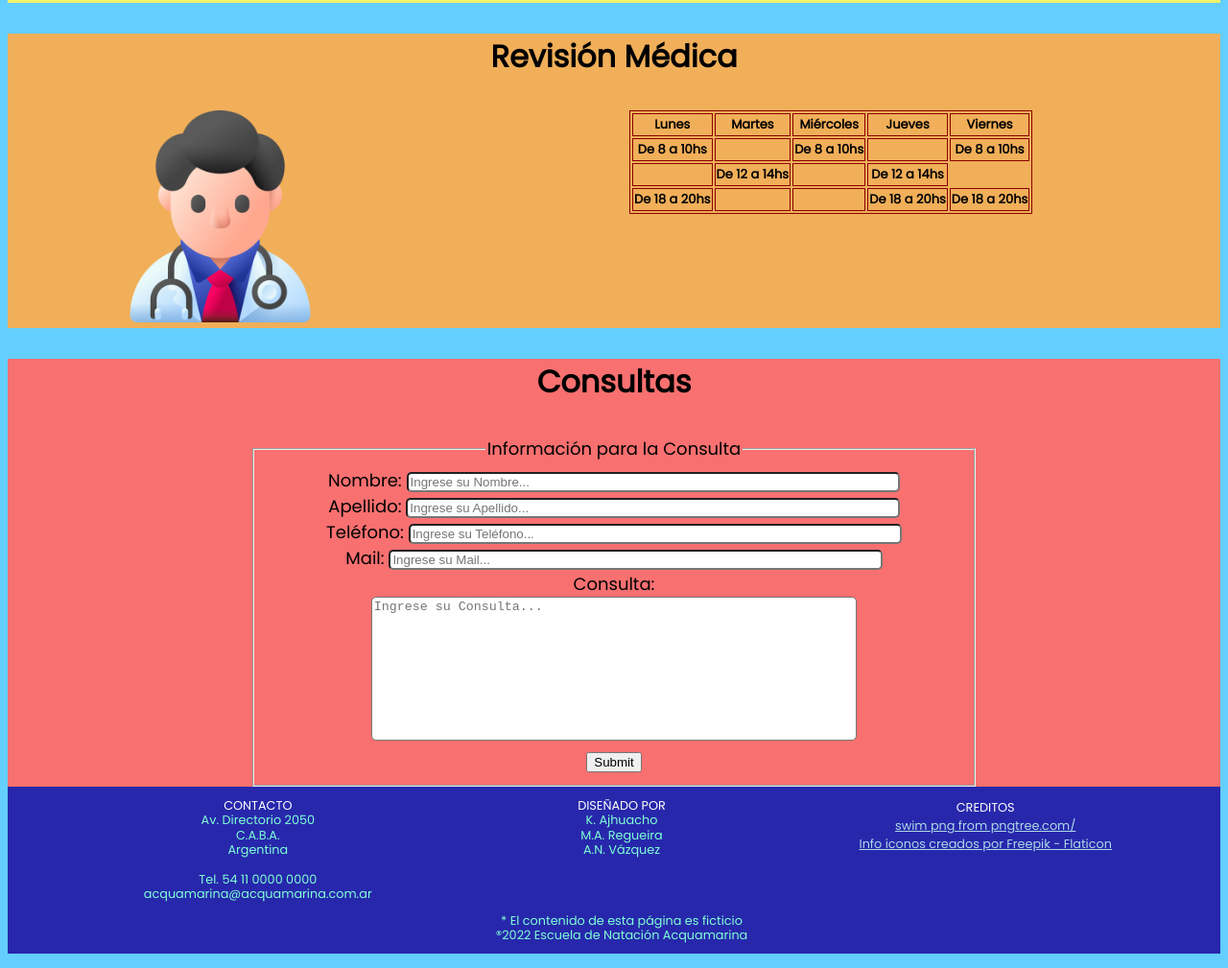
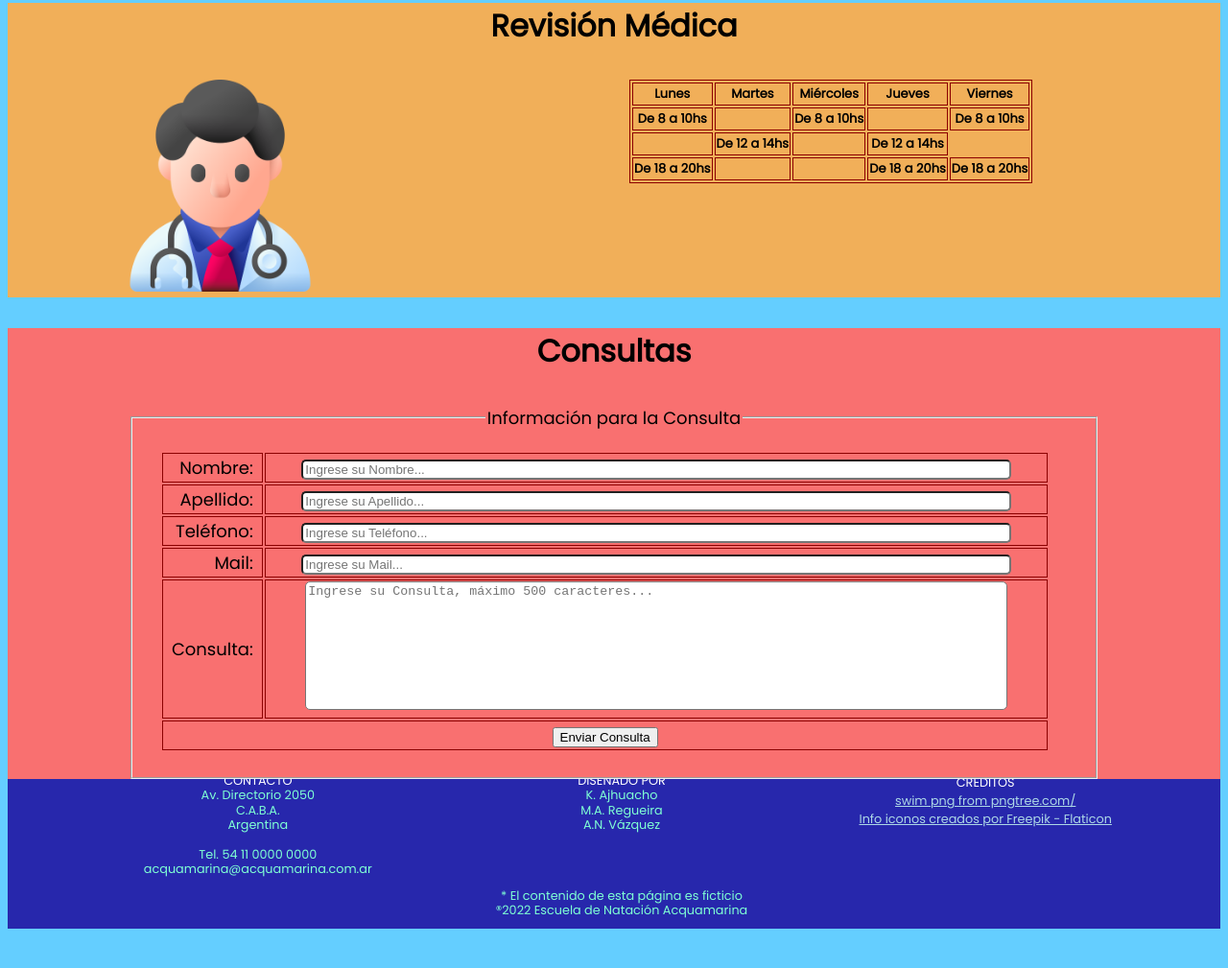
Before and after one commit to kariajh/Escuela-de-natacion, a plain HTML site: page novedades.html in a window 1280 px wide. Shown: the part 1350-2359 px from the top of the page at 96% size. After the commit the page ends 2333 px from the top, so only its background shows below. Drawn offline with Linux system fonts and the light colour scheme; a web font is replaced by a local one.

Commit message:
Validaciones JS

```diff
--- a/css/estilosEncabezado.css
+++ b/css/estilosEncabezado.css
@@ -78,3 +78,22 @@ nav a:hover{
     /* height: 100%; */
     height: 11rem;
 }
+
+/* Celulares */
+@media only screen and (max-width: 450px) {
+    .encabezado-contenedor {
+        margin: 2px;
+    }
+    .encabezado-logo .img {
+        image-resolution: 32;
+    }
+    .encabezado-nombre {
+        font-size: 30px;
+        line-height: 1em;
+        padding: 0.1rem;
+    }
+    .encabezado-redsoc {
+        display: inline;
+        margin-right: 0.1em;
+    }
+    }
--- a/css/estilosNovedades.css
+++ b/css/estilosNovedades.css
@@ -8,7 +8,7 @@ body{
     text-align: center;
     font-size: large;
     border: 5%;
-    top: 9em;
+    top: 10em;
 }
 .articulo1 {
     background-color:beige;
@@ -24,9 +24,6 @@ body{
     background-color: rgb(241, 175, 89);
     font-size: small;
 }
-.articulo5 {
-    background-color: rgb(249, 112, 112);
-}
 h1 {
     font-size:xx-large;
 }
@@ -34,7 +31,7 @@ h2 {
     font-size: large;
     color: red;
     text-align: auto;
-    margin: 25px;
+    /* margin: 25px; */
 }
 span {
     font-weight: bold;
@@ -59,28 +56,52 @@ span {
     margin: auto auto 5px;
 }
 table {
-    margin: 15px
+    margin: 15px;
+}
+
+/* Contacto */
+
+.articulo5 {
+    background-color: rgb(249, 112, 112);
+}
+.articulo5 .etiqueta {
+    text-align: right;
+    width: 2em;
 }
 form {
     width: auto;
-    margin: 5px 20%;
+    margin: 0.5em 10%;
+}
+form table {
+    width: 95%;
+    /* margin: 0.5em; */
 }
 /* legend {
     margin: 5px 10px;
 } */
-input:focus,textarea:focus {
-    border: 1px solid violet;
-    background-color: rgb(219, 79, 241);
-    color: white;
+form .etiqueta {
+    padding: 0 0.5em;
 }
+
 input[type=text],input[type=email],input[type=tel]{
-    width: 70%;
+    width: 90%;
     border-radius: 5px;
+    align-items: left;
 }
 textarea {
-    width: 70%;
-    height: 150px;
+    width: 90%;
+    height: 10em;
     border-radius: 5px;
     resize: none;
     box-sizing: border-box;
+    margin: 0.2 0.5em;
 }
+input:focus,textarea:focus {
+    border: 1px solid violet;
+    background-color: rgb(100, 29, 111);
+    color: white;
+}
+/* Celulares */
+@media only screen and (max-width: 450px) {
+
+}
--- a/js/novedades.js
+++ b/js/novedades.js
@@ -0,0 +1,25 @@
+function validarTextos () {
+    // Validar que los campos no estén vacíos
+    const campos = document.getElementsByClassName("texto");
+    const etiquetas = document.getElementsByClassName("etiqueta");
+    let mensaje = "";
+    let etiqueta = "";
+    let campoid = "";
+    for (let i=0; i < campos.length; i++) {
+        if (campos[i].value == "") {
+            etiqueta = etiquetas[i].textContent;
+            etiqueta = etiqueta.substring(0,etiqueta.length - 1);
+            mensaje = mensaje + ((mensaje == "") ? "" : ",") + etiqueta;
+            campoid = (campoid == "") ? campos[i].id : campoid;
+        }
+    }
+    if (mensaje != "") {
+        alert("Debe completar los siguientes campos: " + mensaje);
+        document.getElementById(campoid).focus();
+        return 0;
+    }
+    else {
+        alert("Muchas Gracias por su consulta. En breve nos comunicaremos con Ud.");
+        document.formConsulta.submit();
+    }
+}
--- a/novedades.html
+++ b/novedades.html
@@ -680,28 +680,55 @@
         </article>
         <article class="articulo5" id="contacto" name="contacto">
             <h1>Consultas</h1>
-            <form action="">
+            <form name="formConsulta" action="">
                 <fieldset>
                     <legend>Información para la Consulta</legend>
-                    <label for="nombre">Nombre:</label>
-                    <input type="text" id="nombre" name="nombre" placeholder="Ingrese su Nombre...">
-                    <br>
+                    <table>
+                        <tr>
+                            <td class="etiqueta">Nombre:</td>
+                            <td><input type="text" class="texto" id="txtNombre" name="nombre" placeholder="Ingrese su Nombre..." maxlength="50"></td>
+                        </tr>
+                        <tr>
+                            <td class="etiqueta">Apellido:</td>
+                            <td><input type="text" class="texto" id="txtApellido" name="apellido" placeholder="Ingrese su Apellido..." maxlength="50"></td>
+                        </tr>
+                        <tr>
+                            <td class="etiqueta">Teléfono:</td>
+                            <td><input type="tel" class="texto" id="txtTelefono" name="telefono" placeholder="Ingrese su Teléfono..." maxlength="50"></td>
+                        </tr>
+                        <tr>
+                            <td class="etiqueta">Mail:</td>
+                            <td><input type="text" class="texto" id="txtMail" name="mail" placeholder="Ingrese su Mail..." maxlength="50"></td>
+                        </tr>
+                        <tr>
+                            <td class="etiqueta">Consulta:</td>
+                            <td><textarea class="texto" id="txtConsulta" name="consulta" rows="10" cols="30" placeholder="Ingrese su Consulta, máximo 500 caracteres..." maxlength="500"></textarea></td>
+                        </tr>
+                        <tr>
+                            <td class="boton" colspan="2">
+                                <input type="button" id="btEnviar" onclick="validarTextos()" value="Enviar Consulta">
+                            </td>
+                        </tr>
+                    </table>
+                    <!-- <br>
                         <label for="apellido">Apellido:</label>
-                    <input type="text" id="apellido" name="apellido" placeholder="Ingrese su Apellido...">
+                        <input type="text" class="texto" id="apellido" name="apellido" placeholder="Ingrese su Apellido...">
                         <br>
                         <label for="telefono">Teléfono:</label>
-                    <input type="tel" id="telefono" name="telefono" placeholder="Ingrese su Teléfono...">
+                        <input type="tel" class="texto" id="telefono" name="telefono" placeholder="Ingrese su Teléfono...">
                         <br>
                         <label for="mail">Mail:</label>
-                    <input type="text" id="mail" name="mail" placeholder="Ingrese su Mail...">
+                        <input type="text" class="texto" id="mail" name="mail" placeholder="Ingrese su Mail...">
                         <br>
                         <label for="consulta">Consulta:</label>
-                    <br>
+                        <br> -->
                         <!-- <input type="textarea" id="consulta" name="consulta"> -->
-                    <textarea id="consulta" name="consulta" rows="10" cols="30" placeholder="Ingrese su Consulta..."></textarea>
-                    <br>
-                    <input type="submit">
+                        <!-- <textarea id="consulta" name="consulta" rows="10" cols="30" placeholder="Ingrese su Consulta..."></textarea>
+                        <br> -->
+                        <!-- <input type="submit"> -->
+                        <!-- <button onclick="validarTextos()">Enviar Consulta</button> -->
                 </fieldset>
+                <script src="js/novedades.js"></script>
             </form>
         </article>
     </section>
```
Lines whose indentation alone changed are shown as unchanged.
